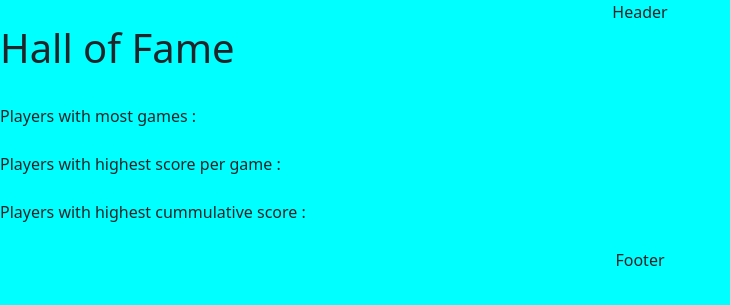
After one commit to tomik-z-cech/hackathon-may-2024-team-9, a Django app: template profilemanager/templates/profilemanager/topplayers.html in a window 1280 px wide. The commit adds this page. Shown: the top 305 px of the page, without its empty margins (0-730 px from the left). Run offline with Django 3.2, Linux system fonts and the light colour scheme; the template is opened without the code that fills it, so the values that code supplies are empty.

Commit message:
Add hall of fame template

```diff
--- a/landing/templates/landing/index.html
+++ b/landing/templates/landing/index.html
@@ -43,14 +43,14 @@
                 <li class="menu-item" data-link="#">Play</li>
                 <li class="menu-item" data-link="{% url 'profile_manager' %}">My Profile</li>
                 <li class="menu-item" data-link="#">How to play</li>
-                <li class="menu-item" data-link="#">Hall of Fame</li>
+                <li class="menu-item" data-link="{% url 'top_players' %}">Hall of Fame</li>
                 <li class="menu-item" data-link="#">Project's About</li>
                 <li class="menu-item" data-link="#">External</li>
                 <li class="menu-item" data-link="{% url 'account_logout' %}">Logout</li>
         {% else %}
                 <li class="menu-item" data-link="{% url 'account_login' %}">Login</li>
                 <li class="menu-item" data-link="{% url 'account_login' %}">Register</li>
-                <li class="menu-item" data-link="#">Hall of Fame</li>
+                <li class="menu-item" data-link="{% url 'top_players' %}">Hall of Fame</li>
                 <li class="menu-item" data-link="#">Project's About</li>
                 <li class="menu-item" data-link="#">External</li>
         {% endif %}
--- /dev/null
+++ b/profilemanager/templates/profilemanager/topplayers.html
@@ -0,0 +1,32 @@
+{% extends "base.html" %}
+{% load static %}
+
+{% block nav_name %}Hall of Fame{% endblock %}
+
+{% block content %}
+    <h1>
+        Hall of Fame
+    </h1>
+    <br>
+    <!-- Games Played -->
+    Players with most games :
+    <br>
+    {% for player in games_players %}
+    {{ player }} - {{ player.games_played }}
+    {% endfor %}
+    <br>
+    <!-- Highest score per game -->
+    Players with highest score per game :
+    <br>
+    {% for player in highest_players %}
+    {{ player }} - {{ player.highest_score }}
+    {% endfor %}
+    <br>
+    <!-- Highest cummulative score -->
+    Players with highest cummulative score :
+    <br>
+    {% for player in cummulative_players %}
+    {{ player }} - {{ player.cummulative_score }}
+    {% endfor %}
+    <br>
+{% endblock %}
--- a/profilemanager/urls.py
+++ b/profilemanager/urls.py
@@ -4,4 +4,5 @@ from profilemanager import views
 
 urlpatterns = [
     path("profilemanager", login_required(views.ProfileManagerView.as_view()), name="profile_manager"),
+    path("topplayers", views.TopPlayersView.as_view(), name="top_players"),
 ]
```
Also changed, not shown: profilemanager/models.py (+8 -0 lines), profilemanager/templates/profilemanager/profile.html (+5 -5 lines), profilemanager/views.py (+29 -14 lines).
